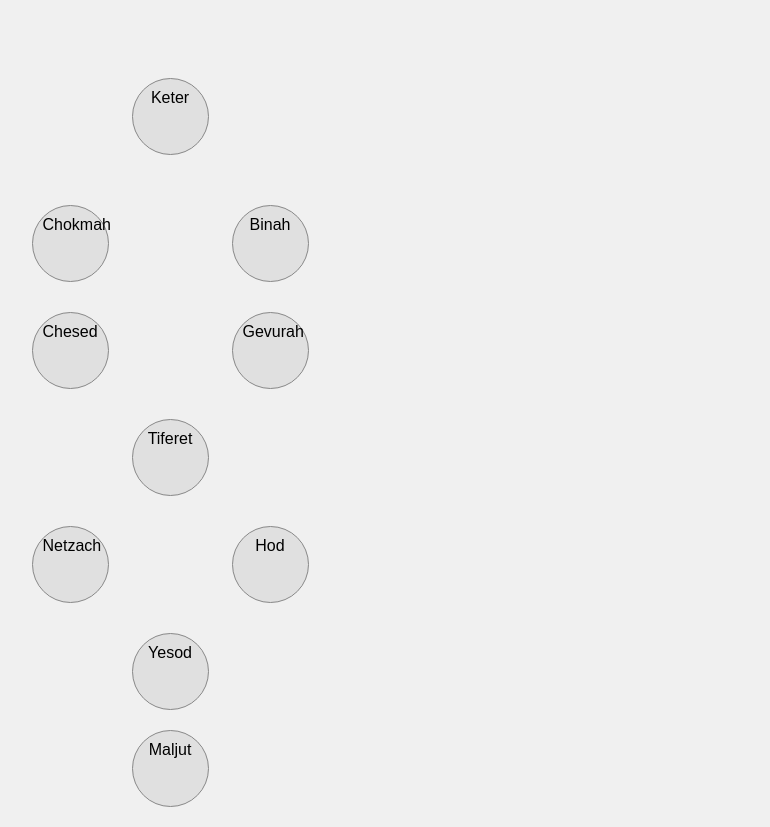
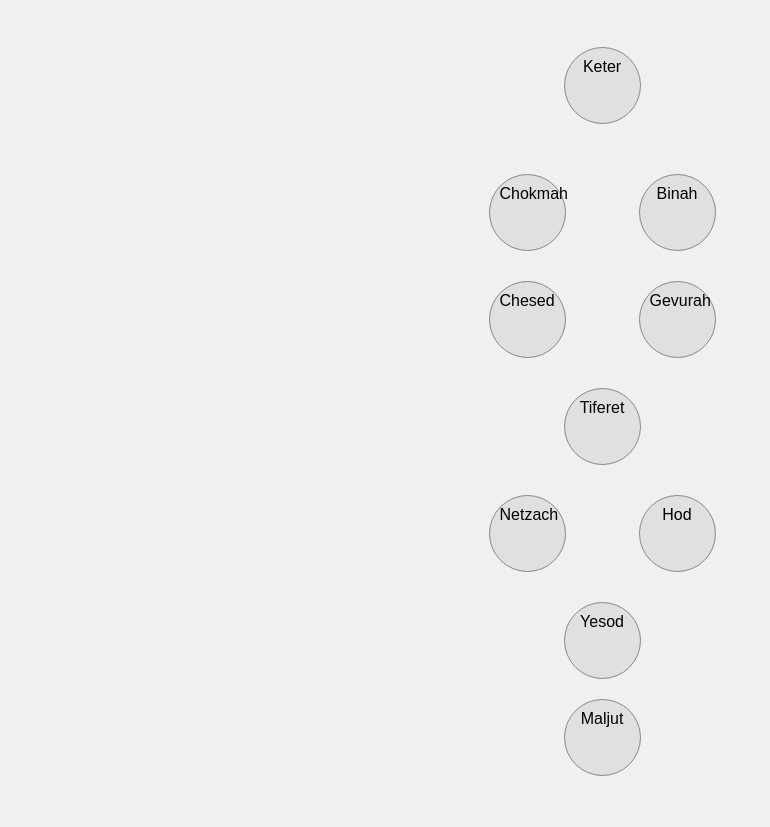
Before and after one commit to gcastanedalondono/tree_life, a plain HTML site: page index.html in a window 1280 px wide. Shown: the part 70-897 px from the top of the page, without its empty margins (38-808 px from the left). After the commit the page ends 846 px from the top, so only its background shows below. Drawn offline with Linux system fonts and the light colour scheme.

Commit message:
va dando el árbol de la vida

```diff
--- a/index.html
+++ b/index.html
@@ -6,8 +6,10 @@
     <link rel="stylesheet" href="styles.css">
     <title>Árbol de la Vida - Kabbalah</title>
 </head>
-<body>
+
+    <div class="container">
     <h1 >El arbol de la vida</h1>
+
     <div class="tree">
          <div class="sephirah" id="keter">Keter</div>
 
@@ -33,6 +35,8 @@
            <div class="sephirah" id="yesod">Yesod</div>
            <div class="sephirah" id="maljut">Maljut</div>
      </div>
+    </div>
+</div>
     <script src="script.js"></script>
 </body>
 </html>
--- a/styles.css
+++ b/styles.css
@@ -12,7 +12,7 @@ h1{
     text-align: center;
 }
 .father{
- display:flex
+ display:flex;
 }
 .circle{
     width: 50%;
@@ -20,10 +20,20 @@ h1{
 
 
 .tree {
+
+    margin-top: 50px;
+    position: relative;
+
+
+}
+
+.container{
     display: block;
-    margin-top: 50px;
-    position: absolute;
-    width: 400px;
+    margin-left: auto;
+    margin-right: auto;
+    width: 300px;
+    margin-top: 8px;
+
 }
 
 .sephirah {
```
Lines whose indentation alone changed are shown as unchanged.
